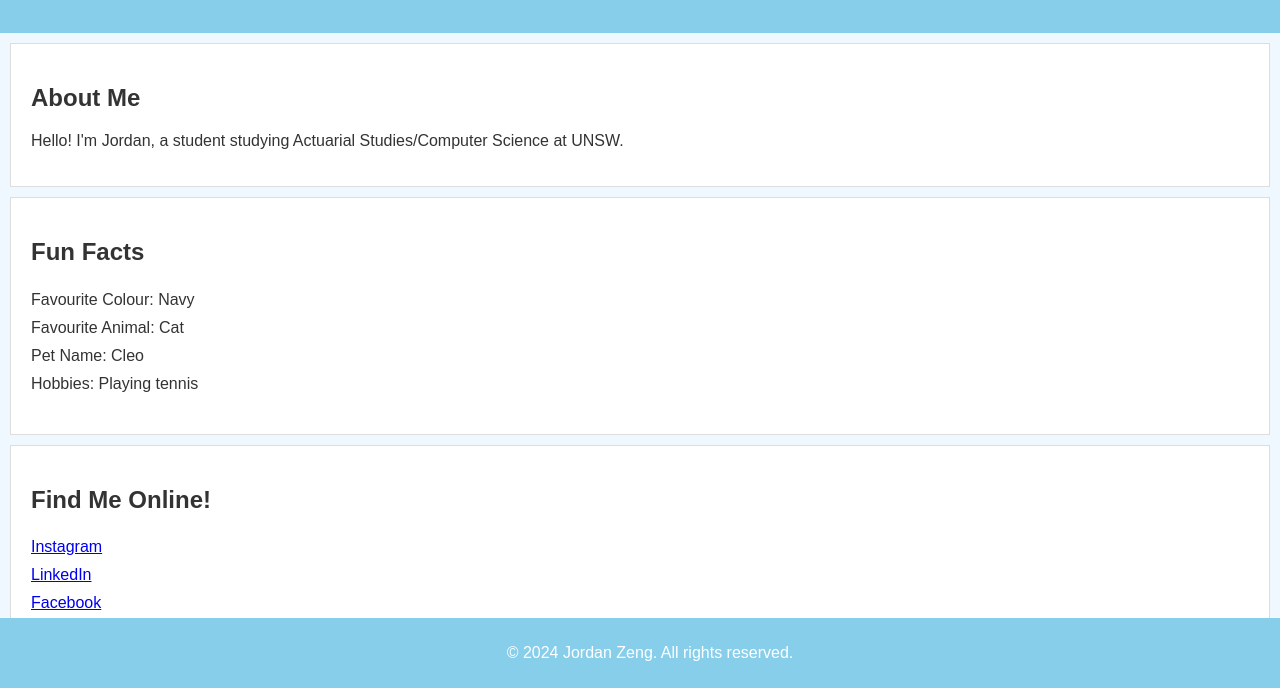
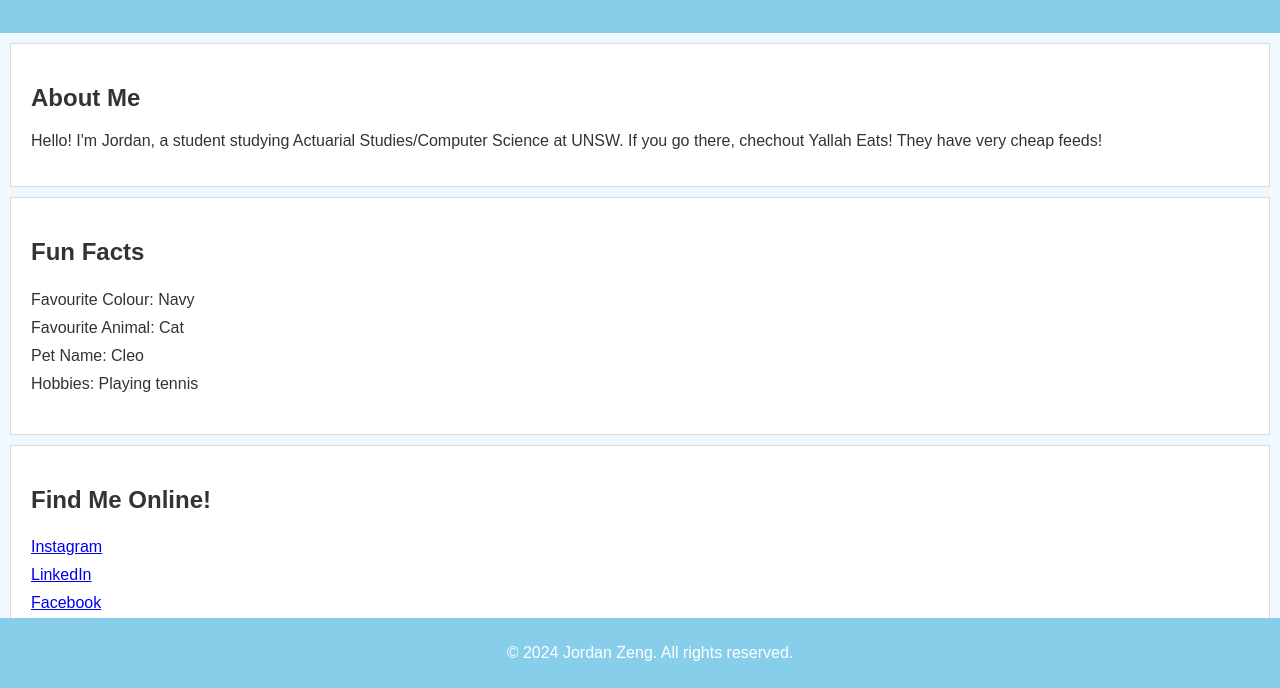
Before and after one commit to mcyeah123/My-Profile-, a plain HTML site: page index.html in a window 1280 px wide. Shown: the part 112-800 px from the top of the page. Drawn offline with Linux system fonts and the light colour scheme.

Commit message:
Initial commit

```diff
--- a/index.html
+++ b/index.html
@@ -15,7 +15,7 @@
 
     <section id="info">
         <h2>About Me</h2>
-        <p>Hello! I'm Jordan, a student studying Actuarial Studies/Computer Science at UNSW.</p>
+        <p>Hello! I'm Jordan, a student studying Actuarial Studies/Computer Science at UNSW. If you go there, chechout Yallah Eats! They have very cheap feeds!</p>
     </section>
 
     <section id="fun-facts">
```
